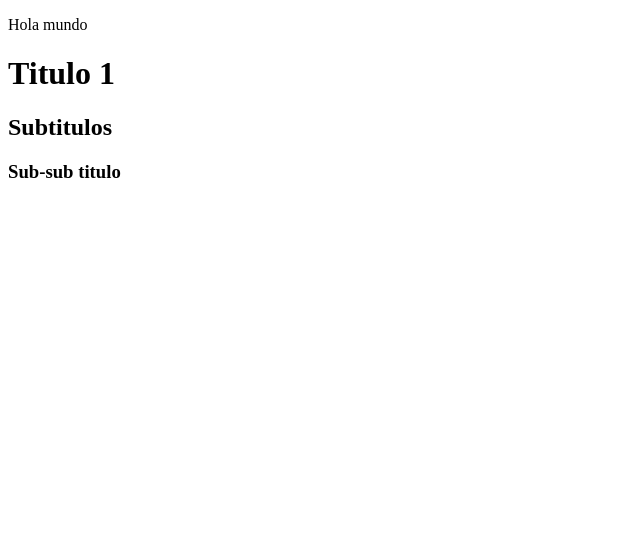
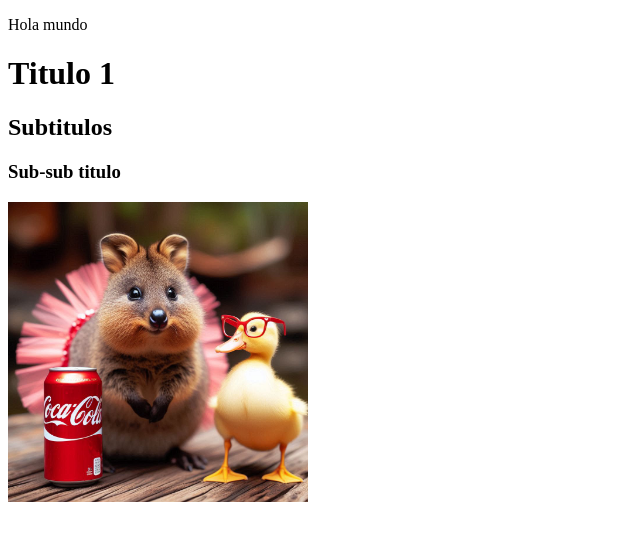
Before and after one commit to MichelSDumit/portafolio, a plain HTML site: page index.html in a window 1280 px wide. Shown: the whole page, without its empty margins (0-640 px from the left). Drawn offline with Linux system fonts and the light colour scheme.

Commit message:
Subí una imagen

```diff
--- a/index.html
+++ b/index.html
@@ -8,5 +8,6 @@
         <h1>Titulo 1</h1>
         <h2>Subtitulos</h2>
         <h3>Sub-sub titulo</h3>
+        <img src="una quokka con tutu y un pato con lentes y una coca.png" width="300px">
     </body>
 </html>
```
Also changed, not shown: una quokka con tutu y un pato con lentes y una coca.png (added).
